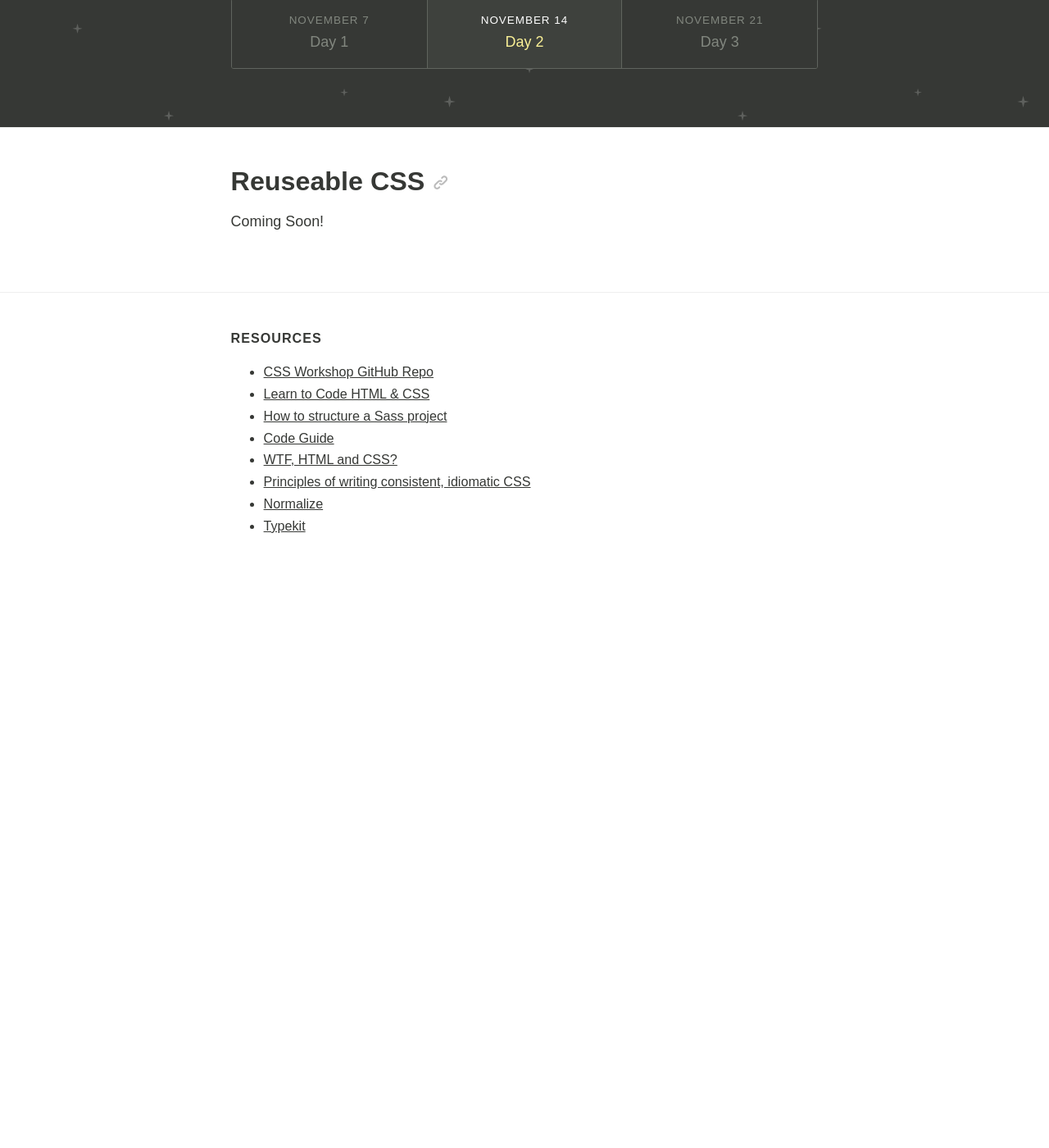
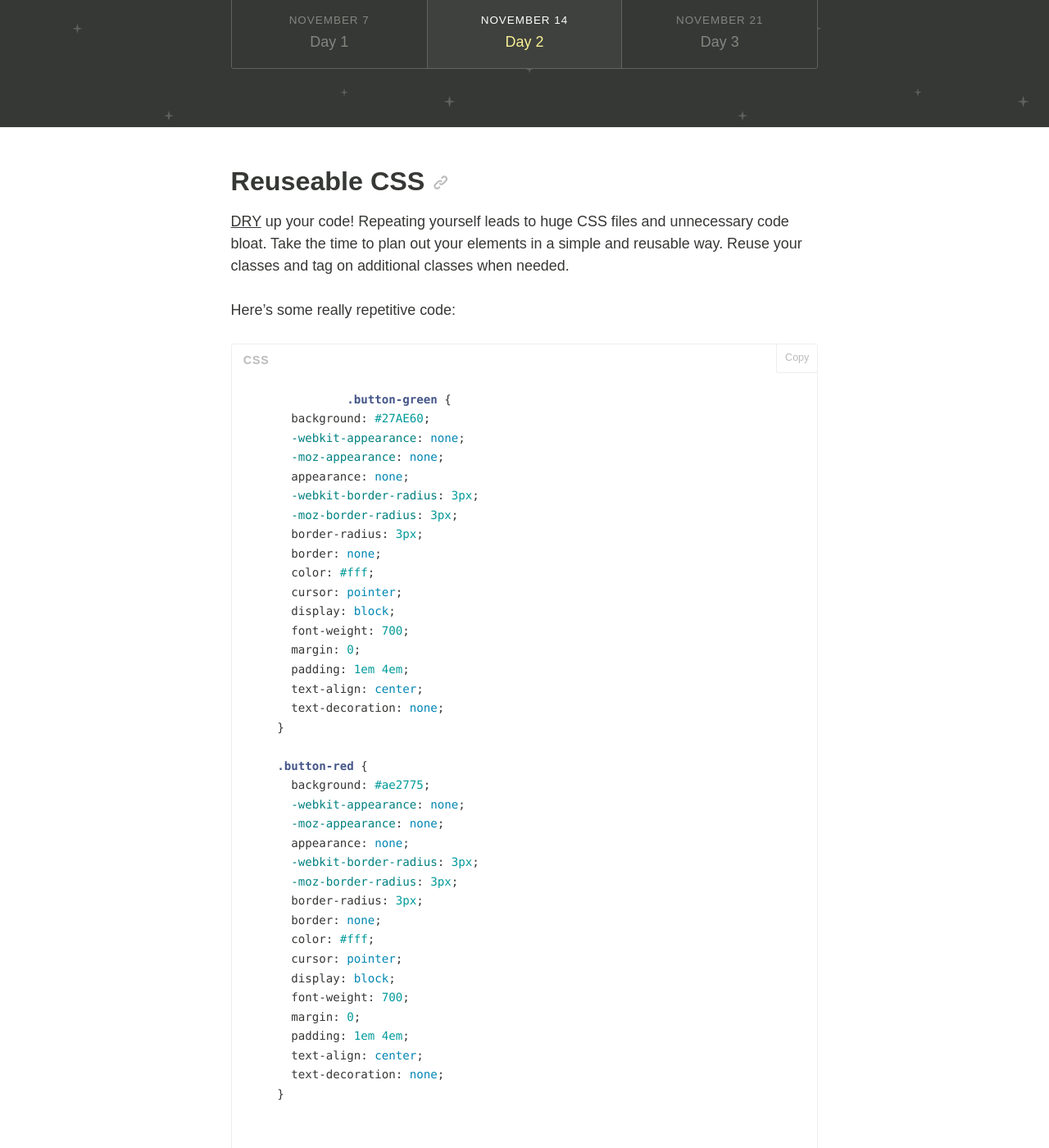
Before and after one commit to aekaplan/css-workshop, a Jekyll site: the page built from day-2/index.html, in a window 1280 px wide and 1400 px high, scrolled down 208 px. Shown: the whole window at 82% size. Built offline with Jekyll 4.4.1, drawn with Linux system fonts in a browser that asks for light colours; nearby versions of some CDN libraries; before the commit the page ends 926 px from its top, so only the background shows below that; some of the changed text lies outside the part shown.

Commit message:
updates day 2

```diff
--- /dev/null
+++ b/_includes/html/bem-button.html
@@ -0,0 +1,6 @@
+<!-- Buttons with modifiers -->
+<button class="button button--primary">Submit</button>
+<button class="button button--secondary">Cancel</button>
+
+<!-- Button with modifiers and is-state -->
+<button class="button button--primary is-disabled">Submit</button>
--- /dev/null
+++ b/_includes/html/bem-element.html
@@ -0,0 +1,15 @@
+<!-- Schedule with modifier -->
+<ul class="schedule schedule--dark">
+  <li class="schedule__item">Item 1</li>
+  <li class="schedule__item">Item 2</li>
+  <li class="schedule__item">Item 3</li>
+  <li class="schedule__item">Item 4</li>
+</ul>
+
+<!-- Schedule element with is-state -->
+<ul class="schedule">
+  <li class="schedule__item is-selected">Item 1</li>
+  <li class="schedule__item">Item 2</li>
+  <li class="schedule__item">Item 3</li>
+  <li class="schedule__item">Item 4</li>
+</ul>
--- /dev/null
+++ b/_includes/html/repetitive.html
@@ -0,0 +1,2 @@
+<button class="button-green">Submit</button>
+<button class="button-red">Cancel</button>
--- /dev/null
+++ b/_includes/html/reusable.html
@@ -0,0 +1,2 @@
+<button class="button green">Submit</button>
+<button class="button red">Cancel</button>
--- /dev/null
+++ b/_includes/scss/bem-button.scss
@@ -0,0 +1,25 @@
+// Block
+.button {
+  -webkit-appearance: none;
+  -moz-appearance: none;
+  appearance: none;
+  -webkit-border-radius: 3px;
+  -moz-border-radius: 3px;
+  border-radius: 3px;
+  border: none;
+  color: #fff;
+  cursor: pointer;
+  display: block;
+  font-weight: 700;
+  margin: 0;
+  padding: 1em 4em;
+  text-align: center;
+  text-decoration: none;
+}
+
+// Modifiers
+.button--primary { background: #27AE60; }
+.button--secondary { background: #ae2775; }
+
+// is-state of Block/Element
+.button.is-disabled { background: #ccc; }
--- /dev/null
+++ b/_includes/scss/bem-element.scss
@@ -0,0 +1,11 @@
+// Block
+.schedule {...}
+
+// Element
+.schedule__item {...}
+
+// Modifier
+.schedule--dark {...}
+
+// is-state of Block/Element
+.schedule.is-selected {...}
--- /dev/null
+++ b/_includes/scss/bem.scss
@@ -0,0 +1,8 @@
+// Block
+.button {...}
+
+// Modifier
+.button--primary {...}
+
+// is-state of Block/Element
+.button.is-disabled {...}
--- /dev/null
+++ b/_includes/scss/repetitive.scss
@@ -0,0 +1,37 @@
+.button-green {
+  background: #27AE60;
+  -webkit-appearance: none;
+  -moz-appearance: none;
+  appearance: none;
+  -webkit-border-radius: 3px;
+  -moz-border-radius: 3px;
+  border-radius: 3px;
+  border: none;
+  color: #fff;
+  cursor: pointer;
+  display: block;
+  font-weight: 700;
+  margin: 0;
+  padding: 1em 4em;
+  text-align: center;
+  text-decoration: none;
+}
+
+.button-red {
+  background: #ae2775;
+  -webkit-appearance: none;
+  -moz-appearance: none;
+  appearance: none;
+  -webkit-border-radius: 3px;
+  -moz-border-radius: 3px;
+  border-radius: 3px;
+  border: none;
+  color: #fff;
+  cursor: pointer;
+  display: block;
+  font-weight: 700;
+  margin: 0;
+  padding: 1em 4em;
+  text-align: center;
+  text-decoration: none;
+}
--- /dev/null
+++ b/_includes/scss/reusable.scss
@@ -0,0 +1,21 @@
+.button {
+  -webkit-appearance: none;
+  -moz-appearance: none;
+  appearance: none;
+  -webkit-border-radius: 3px;
+  -moz-border-radius: 3px;
+  border-radius: 3px;
+  border: none;
+  color: #fff;
+  cursor: pointer;
+  display: block;
+  font-weight: 700;
+  margin: 0;
+  padding: 1em 4em;
+  text-align: center;
+  text-decoration: none;
+}
+
+.green { background: #27AE60; }
+.red { background: #ae2775; }
+.disabled { background: #ccc; }
--- a/day-2/index.html
+++ b/day-2/index.html
@@ -6,6 +6,98 @@ day-2: true
 <section>
   <div class="container">
     <h2 id="reuseable-css">Reuseable CSS <a class="content-link icon-link" href="#reuseable-css"></a></h2>
-    <p>Coming Soon!</p>
+    <p><a href="http://en.wikipedia.org/wiki/Don't_repeat_yourself" target="_blank">DRY</a> up your code! Repeating yourself leads to huge CSS files and unnecessary code bloat. Take the time to plan out your elements in a simple and reusable way. Reuse your classes and tag on additional classes when needed.</p>
+
+    <p>Here’s some really repetitive code:</p>
+
+    <div class="example css">
+      <button class="copy-button">Copy</button>
+      <div class='copy-area'>
+        {% highlight scss %}
+          {% include scss/repetitive.scss %}
+        {% endhighlight %}
+      </div>
+    </div>
+
+    <div class="example html">
+      <button class="copy-button">Copy</button>
+      <div class='copy-area'>
+        {% highlight html %}
+          {% include html/repetitive.html %}
+        {% endhighlight %}
+      </div>
+    </div>
+
+    <p>Lets DRY this up and make it a bit more reusable:</p>
+
+    <div class="example css">
+      <button class="copy-button">Copy</button>
+      <div class='copy-area'>
+        {% highlight scss %}
+          {% include scss/reusable.scss %}
+        {% endhighlight %}
+      </div>
+    </div>
+
+    <div class="example html">
+      <button class="copy-button">Copy</button>
+      <div class='copy-area'>
+        {% highlight html %}
+          {% include html/reusable.html %}
+        {% endhighlight %}
+      </div>
+    </div>
+
+    <h2 id="bem">BEM Methodology <a class="content-link icon-link" href="#bem"></a></h2>
+    <p>By using more meaningful class names in your <a href="http://csswizardry.com/2013/01/mindbemding-getting-your-head-round-bem-syntax/" target="_blank">BEM (Block, Element, Modifier) methodology</a> and <a href="https://github.com/suitcss/suit/blob/master/doc/naming-conventions.md#is-stateOfComponent" target="_blank">is-state SUIT naming</a>, we can take this a step further.</p>
+
+    <div class="example css">
+      <button class="copy-button">Copy</button>
+      <div class='copy-area'>
+        {% highlight scss %}
+          {% include scss/bem.scss %}
+        {% endhighlight %}
+      </div>
+    </div>
+
+    <p>Never style is-state classes directly; always use with adjoining class.</p>
+
+    <div class="example css">
+      <button class="copy-button">Copy</button>
+      <div class='copy-area'>
+        {% highlight scss %}
+          {% include scss/bem-button.scss %}
+        {% endhighlight %}
+      </div>
+    </div>
+
+    <div class="example html">
+      <button class="copy-button">Copy</button>
+      <div class='copy-area'>
+        {% highlight html %}
+          {% include html/bem-button.html %}
+        {% endhighlight %}
+      </div>
+    </div>
+
+    <p>Here is a example of a schedule using BEM methodology with an element:</p>
+
+    <div class="example css">
+      <button class="copy-button">Copy</button>
+      <div class='copy-area'>
+        {% highlight scss %}
+          {% include scss/bem-element.scss %}
+        {% endhighlight %}
+      </div>
+    </div>
+
+    <div class="example html">
+      <button class="copy-button">Copy</button>
+      <div class='copy-area'>
+        {% highlight html %}
+          {% include html/bem-element.html %}
+        {% endhighlight %}
+      </div>
+    </div>
   </div>
 </section>
```
